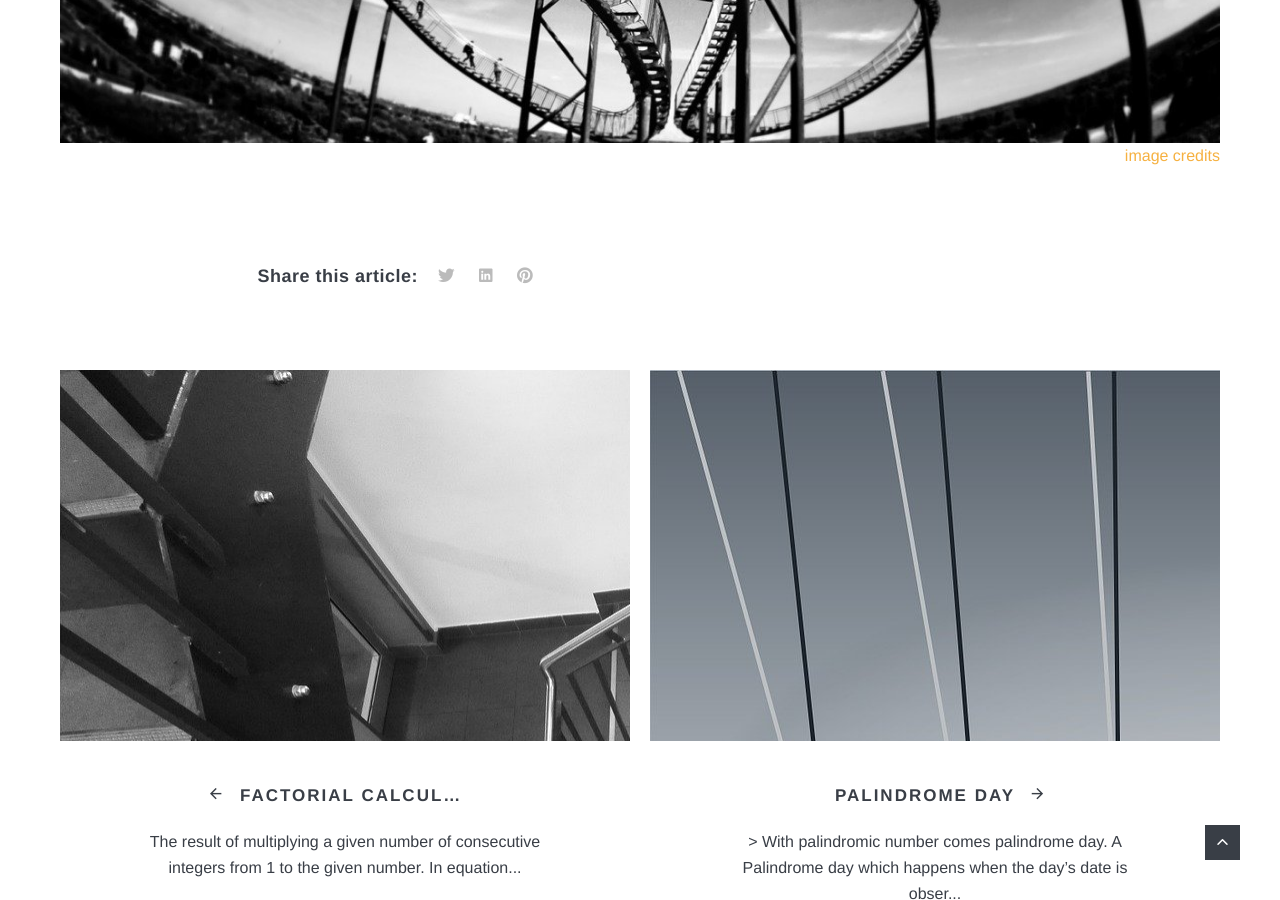
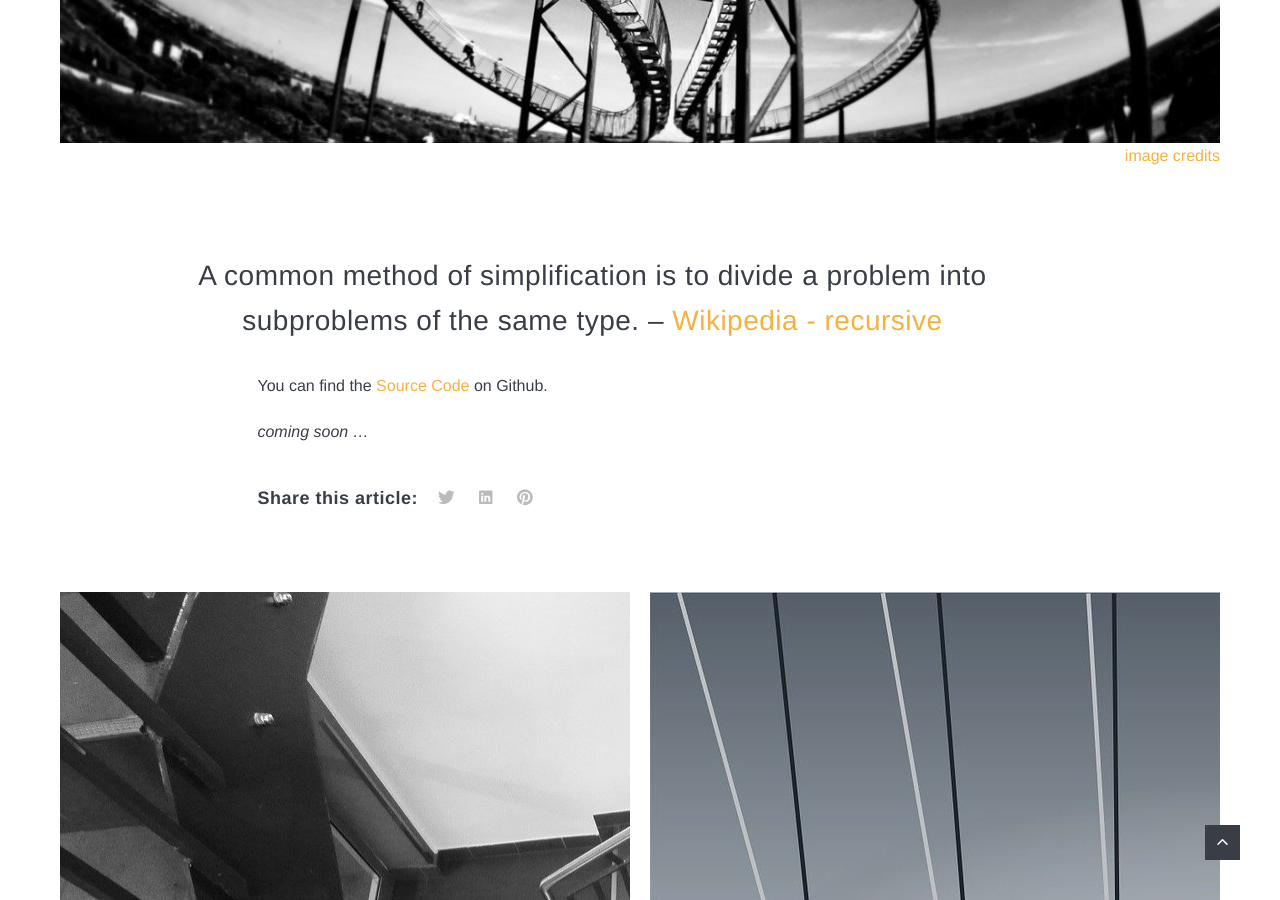
Before and after one commit to choas/choas.github.io, a Jekyll site: the page built from _posts/2019-12-30-recursive-calls-between-lua-and-swift.md, in a window 1280 px wide and 900 px high, scrolled down 970 px. Built offline with Jekyll 4.4.1, drawn with Linux system fonts in a browser that asks for light colours; nearby versions of some CDN libraries.

Commit message:
coming soon

```diff
--- a/_posts/2019-12-30-recursive-calls-between-lua-and-swift.md
+++ b/_posts/2019-12-30-recursive-calls-between-lua-and-swift.md
@@ -5,3 +5,10 @@ date: 2019-12-30 14:39 +0100
 image: rollercoaster-801833_1280.jpg
 credit: https://pixabay.com/de/photos/rollercoaster-schleifen-unterhaltung-801833
 ---
+
+
+> A common method of simplification is to divide a problem into subproblems of the same type. -- [Wikipedia - recursive](https://en.wikipedia.org/wiki/Recursion#In_computer_science)
+
+You can find the [Source Code](https://github.com/choas/LuaSwift/tree/master/LuaSwiftRecursiveSwiftLua) on Github.
+
+_coming soon ..._
```
